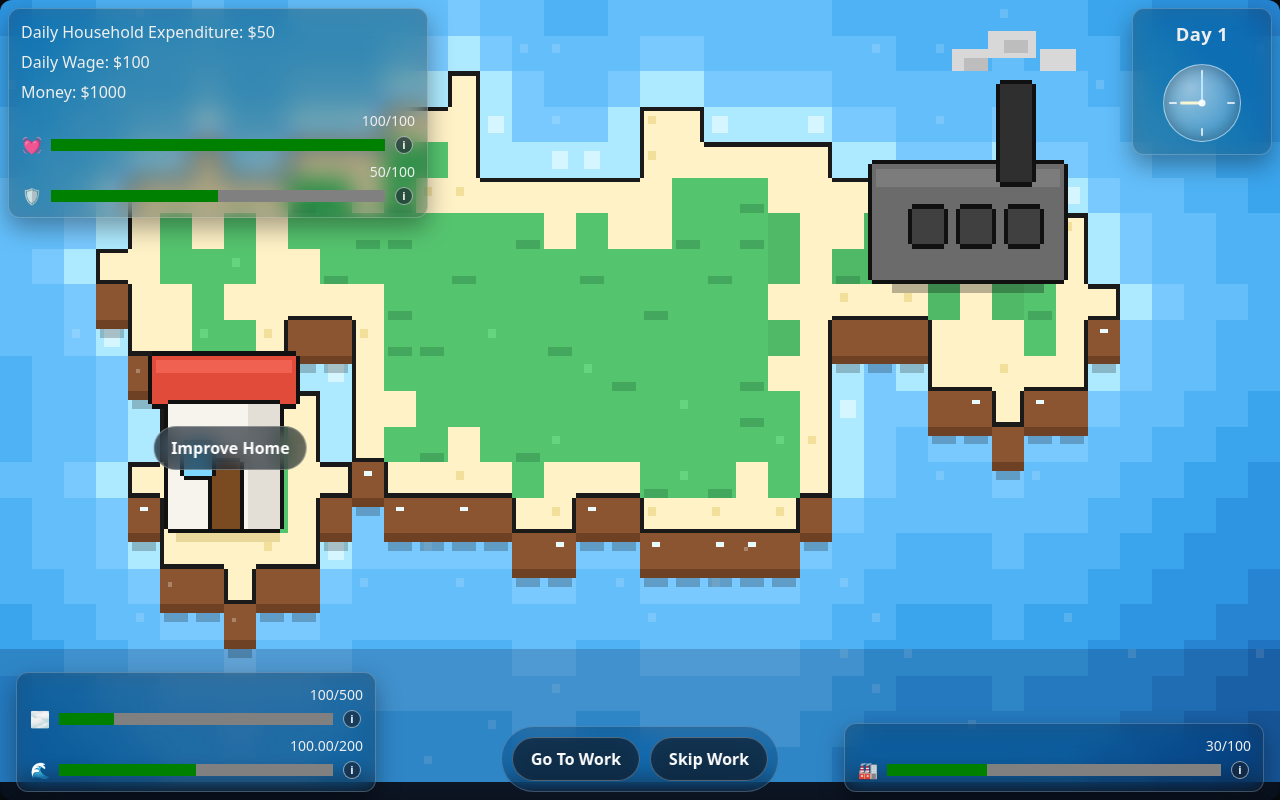
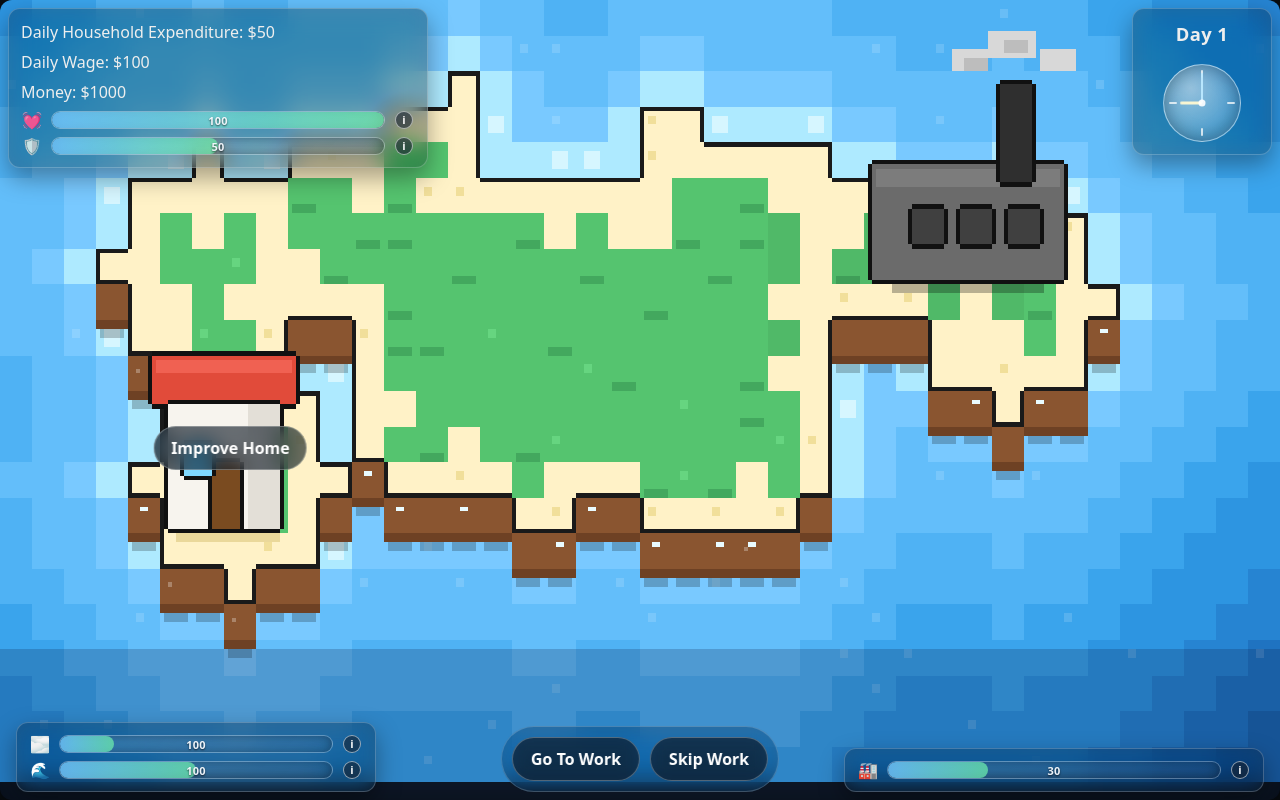
Before and after one commit to rachit182/imperfect-game, a React (Vite) app: page / in a window 1280 px wide. Built offline with nearby package versions, Linux system fonts and the light colour scheme.

Commit message:
status bars updated

```diff
--- a/src/components/Dashboard.jsx
+++ b/src/components/Dashboard.jsx
@@ -35,23 +35,23 @@ const METRIC_DESCRIPTIONS = {
 export default function Dashboard() {
   const { state, dispatch } = useContext(GameContext);
 
-  const formatWithMax = (value, max, decimals = 0) =>
-    `${Number(value).toFixed(decimals)}/${max}`;
+  const formatValue = (value, decimals = 0) => Number(value).toFixed(decimals);
 
   const renderMetricBar = (label, value, max, decimals = 0) => {
     const clampedValue = Math.max(0, Math.min(value, max));
+    const fillPercent = (clampedValue / max) * 100;
     const metricIcon = METRIC_ICONS[label] || "•";
     const metricDescription = METRIC_DESCRIPTIONS[label] || "No description available.";
     return (
       <div className="metric-row">
-        <div className="metric-head">
-          <span>{formatWithMax(value, max, decimals)}</span>
-        </div>
         <div className="metric-track-row">
           <span className="metric-icon-label" role="img" aria-label={label} title={label}>
             {metricIcon}
           </span>
-          <progress className="metric-bar" value={clampedValue} max={max} />
+          <div className="metric-bar-track" role="progressbar" aria-label={label} aria-valuemin={0} aria-valuemax={max} aria-valuenow={clampedValue}>
+            <span className="metric-bar-fill" style={{ width: `${fillPercent}%` }} />
+            <span className="metric-bar-value">{formatValue(value, decimals)}</span>
+          </div>
           <span className="metric-info-wrap" tabIndex={0} aria-label={`${label} info`}>
             <span className="metric-info-icon">i</span>
             <span className="metric-tooltip">
@@ -118,7 +118,7 @@ export default function Dashboard() {
           "Sea Water Level",
           state.environment.seaWaterLevel,
           MAX_LEVELS.seaWaterLevel,
-          2
+          0
         )}
       </div>
 
--- a/src/styles.css
+++ b/src/styles.css
@@ -333,12 +333,44 @@ select {
   line-height: 1;
 }
 
-.metric-bar {
+.metric-bar-track {
+  position: relative;
   width: 100%;
-  background: #222;
-  height: 12px;
-  border-radius: 6px;
-  box-sizing: border-box;
+  height: 18px;
+  border-radius: 999px;
+  border: 1px solid rgba(255, 255, 255, 0.26);
+  background: linear-gradient(
+    135deg,
+    rgba(200, 228, 255, 0.2),
+    rgba(120, 154, 194, 0.12)
+  );
+  box-shadow: inset 0 0 12px rgba(0, 0, 0, 0.35);
+  overflow: hidden;
+}
+
+.metric-bar-fill {
+  position: absolute;
+  inset: 0 auto 0 0;
+  height: 100%;
+  border-radius: 999px;
+  background: linear-gradient(
+    90deg,
+    rgba(111, 198, 255, 0.8),
+    rgba(109, 239, 170, 0.72)
+  );
+}
+
+.metric-bar-value {
+  position: absolute;
+  inset: 0;
+  display: flex;
+  align-items: center;
+  justify-content: center;
+  font-size: 11px;
+  font-weight: 700;
+  letter-spacing: 0.02em;
+  color: rgba(245, 250, 255, 0.96);
+  text-shadow: 0 1px 2px rgba(0, 0, 0, 0.65);
 }
 
 .metric-info-wrap {
```
